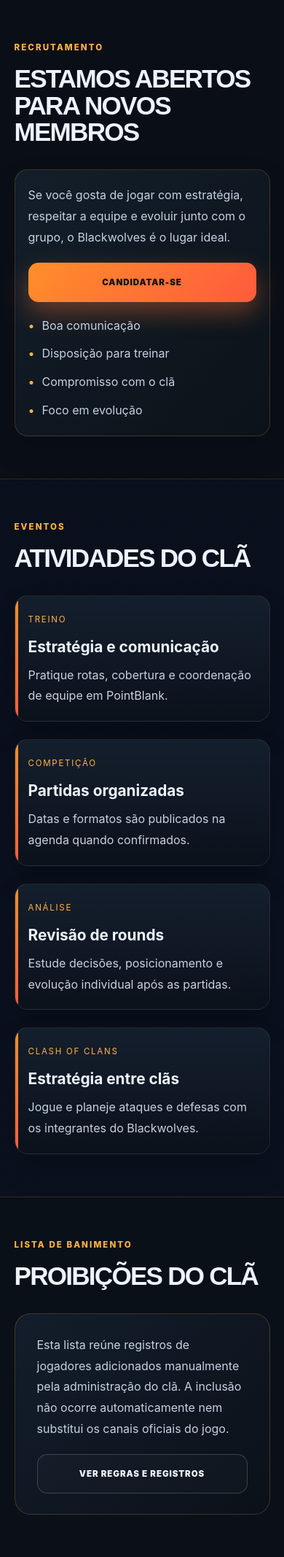
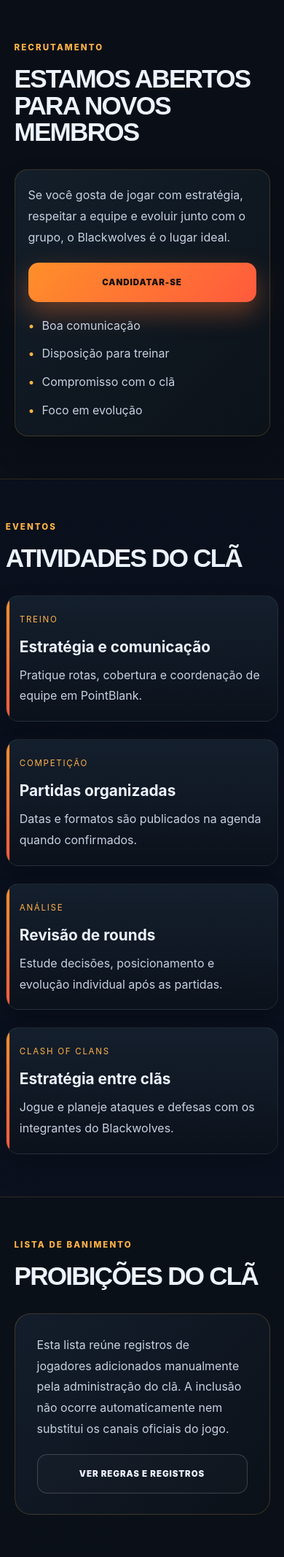
Before and after one commit to Matuzael1/Cl-, a Flask app: page / in a window 390 px wide. Shown: the part 2904-5038 px from the top of the page at 73% size. Run offline with Flask 3, Linux system fonts and the light colour scheme; data comes from the database, SQL or seed files in the repository.

Commit message:
Align home activity and member card grids

```diff
--- a/static/style.css
+++ b/static/style.css
@@ -670,9 +670,39 @@ nav::-webkit-scrollbar-thumb {
     gap: 24px;
 }
 
+.members-container {
+    width: min(1360px, 96%);
+}
+
+.roster-grid {
+    display: grid;
+    grid-template-columns: repeat(3, minmax(0, 1fr));
+    gap: 24px;
+    margin-top: 40px;
+}
+
+.activities-container {
+    width: min(1600px, 96%);
+}
+
+.activity-grid {
+    display: grid;
+    grid-template-columns: repeat(4, minmax(0, 1fr));
+    gap: 24px;
+}
+
 @media (max-width: 1150px) {
-    .conduct-grid {
+    .conduct-grid,
+    .activity-grid {
         grid-template-columns: repeat(2, minmax(0, 1fr));
+    }
+
+    .roster-grid {
+        grid-template-columns: repeat(2, minmax(0, 1fr));
+    }
+
+    .dashboard-grid {
+        grid-template-columns: repeat(3, minmax(0, 1fr));
     }
 }
 
@@ -881,7 +911,7 @@ nav::-webkit-scrollbar-thumb {
 }
 
 .dashboard-grid {
-    grid-template-columns: repeat(4, minmax(0, 1fr));
+    grid-template-columns: repeat(5, minmax(0, 1fr));
     margin-top: 36px;
 }
 
@@ -1845,10 +1875,12 @@ nav::-webkit-scrollbar-thumb {
     .stats-grid,
     .info-grid,
     .event-grid,
+    .activity-grid,
     .conduct-grid,
     .news-grid,
     .gallery-grid,
     .dashboard-grid,
+    .roster-grid,
     .member-grid,
     .recruit-shell,
     .form-grid {
--- a/templates/index.html
+++ b/templates/index.html
@@ -144,12 +144,12 @@
         </section>
 
         <section id="eventos" class="section">
-            <div class="container">
+            <div class="container activities-container">
                 <div class="section-title">
                     <p class="tag">Eventos</p>
                     <h2>Atividades do clã</h2>
                 </div>
-                <div class="event-grid">
+                <div class="activity-grid">
                     <div class="event-card event-card-featured">
                         <span>Treino</span>
                         <h3>Estratégia e comunicação</h3>
--- a/templates/membros.html
+++ b/templates/membros.html
@@ -43,12 +43,12 @@
         </section>
 
         <section class="page-section">
-            <div class="container">
+            <div class="container members-container">
                 <div class="section-title compact-title">
                     <p class="tag">Equipe</p>
                     <h2>Roster Blackwolves</h2>
                 </div>
-                <div class="member-grid">
+                <div class="roster-grid">
                     {% for membro in membros_cla %}
                     <article class="member-card">
                         <div class="member-header">
```
Also changed, not shown: tests/test_readiness.py (+9 -0 lines).
